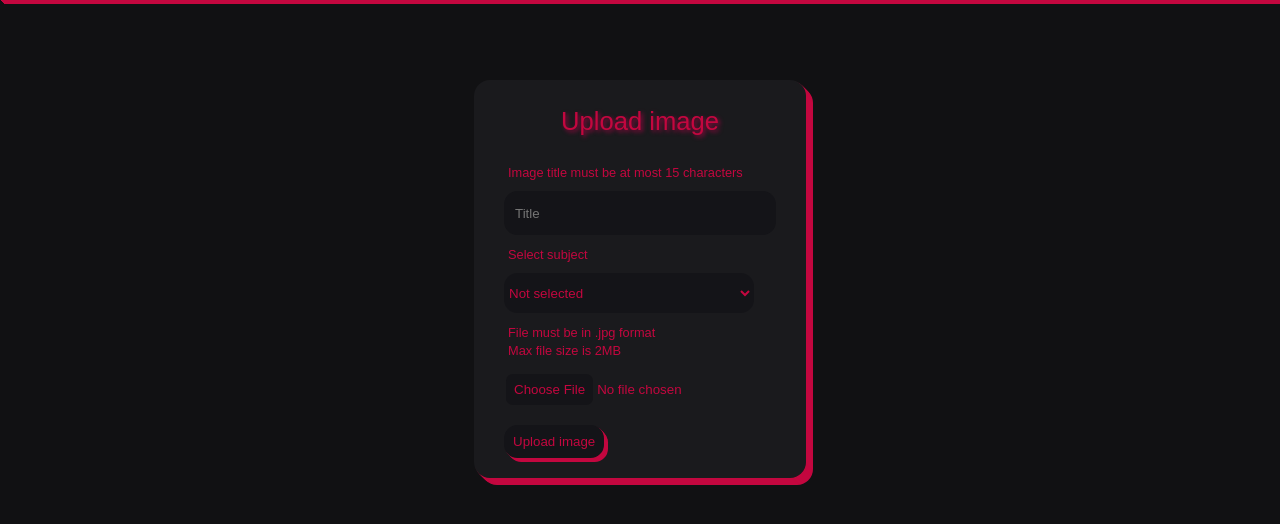
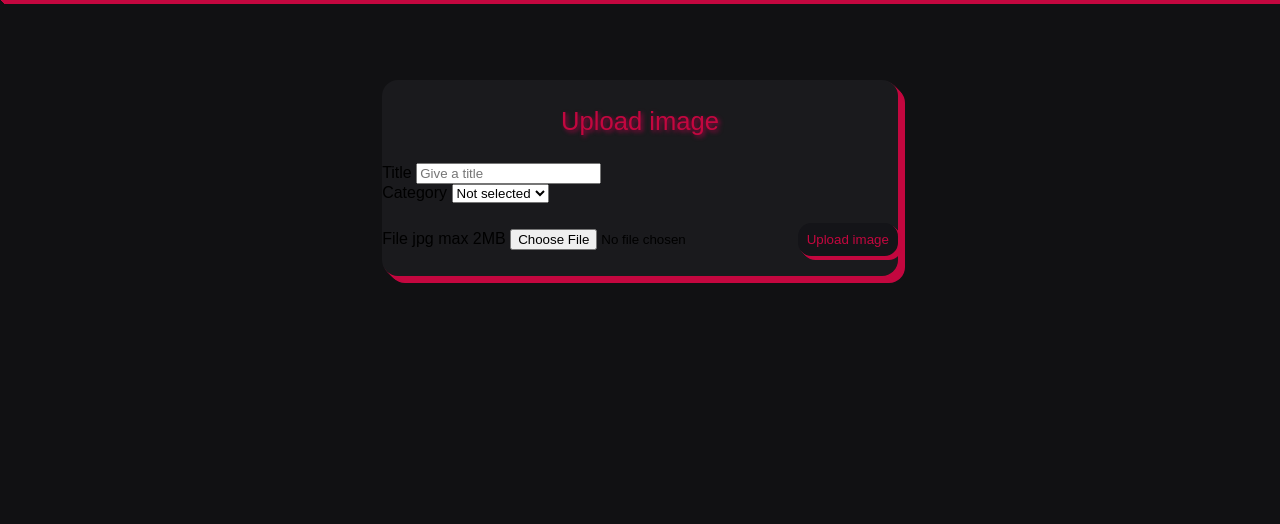
Before and after one commit to oskrsjlnd/imageboard, a Flask app: page /upload in a window 1280 px wide. Shown: the part 70-594 px from the top of the page. Run offline with Flask 2, Linux system fonts and the light colour scheme.

Commit message:
style changes

```diff
--- a/templates/upload.html
+++ b/templates/upload.html
@@ -1,7 +1,7 @@
 {% extends "skeleton.html" %}
 
 {% block title %}
-    Upload
+    upload
 {% endblock %}
 
 {% block navlinks %}
@@ -18,11 +18,16 @@
         {% if msg is defined %}
             <div class="msg">{{ msg }}</div>
         {% endif %}
-        <form class="form" action="/send_image" method="POST" enctype="multipart/form-data">
-            <label class="form_label" for="name">Image title must be at most 15 characters<br></label>
-            <input class="account_info" placeholder="Title" id="name" type="text" name="name" size="15" required><br>
-            <label class="form_label" for="subject">Select subject<br></label>
-            <select class="subj_selection" id="subject" id="subject" name="subject" required>
+        <form name="upload" class="form" action="/send_image" method="POST" enctype="multipart/form-data">
+            <div class="form_part">
+                <label>Title</label>
+                <input placeholder="Give a title" id="title"
+                type="text" name="title" maxlength="10" required/>
+            </div>
+
+            <div class="form_part">
+                <label>Category</label>
+                <select id="subject" name="subject" required>
                     <option value="" disabled selected>Not selected</option>
                     <option value="funny">Funny</option>
                     <option value="cats">Cats</option>
@@ -32,12 +37,14 @@
                     <option value="gaming">Gaming</option>
                     <option value="art">Art</option>
                     <option value="misc">Misc</option>
-            </select><br>
-            <label class="form_label" for="file">File must be in .jpg format<br></label>
-            <label class="form_label" for="file">Max file size is 2MB<br></label>
-            <input id="file" type="file" name="file" required><br>
-            <input style="width:100px;" class="submit_button" type="submit" id="upload_button" value="Upload image">
-            <input type="hidden" name="csrf_token" value="{{ session["csrf_token"] }}"">
+                </select>
+            </div>
+            <div class="form_part">
+                <label>File jpg max 2MB</label>
+                <input type="file" id="fileInput" name="fileInput" accept=".jpg, .png" required/>
+                <input class="submit_button" type="submit" id="upload_button" value="Upload image"/>
+            </div>
+            <input type="hidden" name="csrf_token" value="{{ session["csrf_token"] }}""/>
         </form>
     </div>
 {% endblock %}
```
Lines whose indentation alone changed are shown as unchanged.
